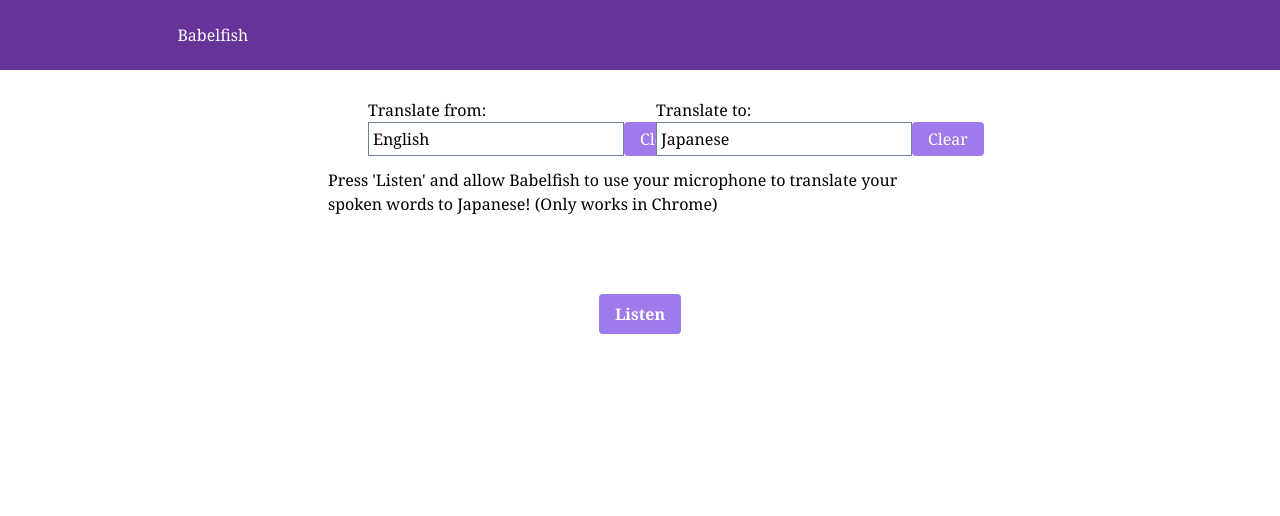
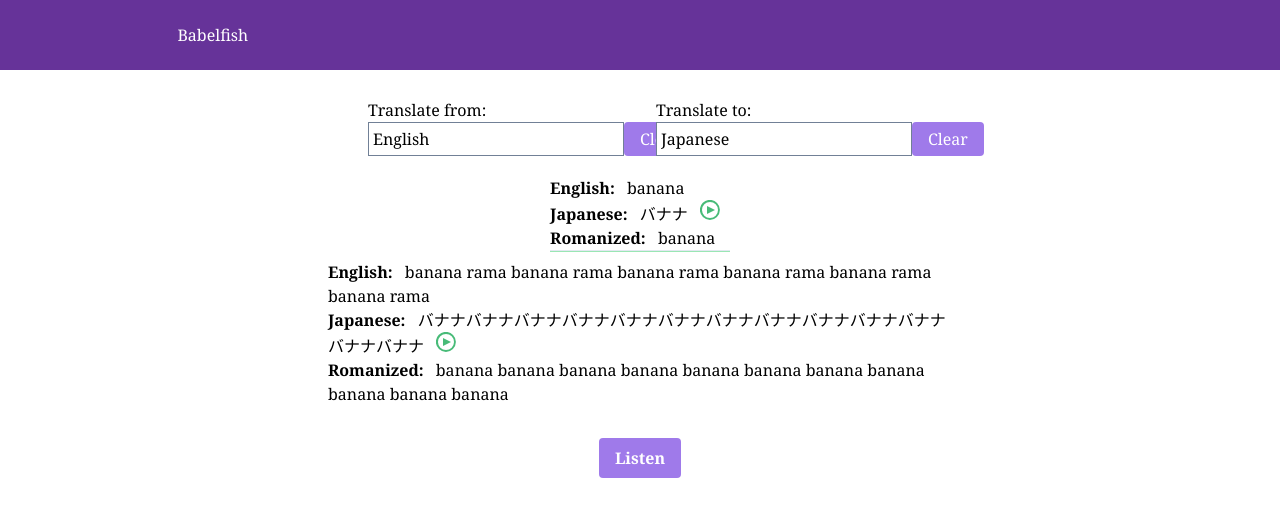
Before and after one commit to mynar7/babelfish, a Gatsby site: page / in a window 1280 px wide. Built offline with nearby package versions, Linux system fonts and the light colour scheme; Gatsby itself is replaced by a stand-in of ours.

Commit message:
change format

```diff
--- a/src/components/providers/speechProvider.js
+++ b/src/components/providers/speechProvider.js
@@ -57,7 +57,38 @@
     },
     lastSpoken: '',
     listening: false,
-    results: []
+    results: [
+      {
+        fromLang: {
+          name: 'English',
+          code: 'en',
+        },
+        toLang: {
+          name: 'Japanese',
+          code: 'ja',
+        },
+        spoken: 'banana rama banana rama banana rama banana rama banana rama banana rama',
+        translated: {
+          native: 'バナナバナナバナナバナナバナナバナナバナナバナナバナナバナナバナナバナナバナナ',
+          romanized: 'banana banana banana banana banana banana banana banana banana banana banana'
+        }
+      },
+      {
+        fromLang: {
+          name: 'English',
+          code: 'en',
+        },
+        toLang: {
+          name: 'Japanese',
+          code: 'ja',
+        },
+        spoken: 'banana',
+        translated: {
+          native: 'バナナ',
+          romanized: 'banana'
+        }
+      },
+    ]
   })
   function updateLastSpoken(lastSpokenPhrase) {
     dispatch({type: 'updateLastSpoken', payload: lastSpokenPhrase})
--- a/src/components/translationReader.js
+++ b/src/components/translationReader.js
@@ -45,7 +45,8 @@
     const styles = {
         pointerEvents: isPlaying ? 'none' : 'auto',
         opacity: isPlaying ? 0 : 1,
-        transition: 'opacity 0.2s'
+        transition: 'opacity 0.2s',
+        display: 'inline-block'
     }
     return (
         <span style={styles} onClick={readTranslation}>
--- a/src/components/translationResults.js
+++ b/src/components/translationResults.js
@@ -10,15 +10,21 @@
       {
         speechState.results.length > 0
         ? speechState.results.map(({fromLang, toLang, spoken, translated}, index) => (
-          <div className="m-2" key={index}>
-            <p className="flex justify-between"><strong>{fromLang.name}: </strong>{spoken}</p>
-            <p  className="flex justify-between">
-              <strong className="mr-4">{toLang.name}: </strong>
-              <span className="flex">
+          <div className="mt-2 mx-auto" key={index}>
+            <p>
+              <strong className="mr-2">{fromLang.name}: </strong><span>{spoken}</span>
+            </p>
+            <p>
+              <strong className="mr-2">{toLang.name}: </strong>
+              <span>
                 {translated.native} <TranslationReader lang={toLang} translation={translated.native} />
               </span>
             </p>
-            {translated.romanized && <p  className="flex justify-between"><strong>Romanization: </strong>{translated.romanized}</p>}
+            {translated.romanized &&
+            <p>
+              <strong className="mr-2">Romanized: </strong><span>{translated.romanized}</span>
+            </p>}
+            {index !== 0 && <hr className="h-px bg-green-300"/>}
           </div>
         ))
         : speechState.toLang.name && speechState.fromLang.name
```
